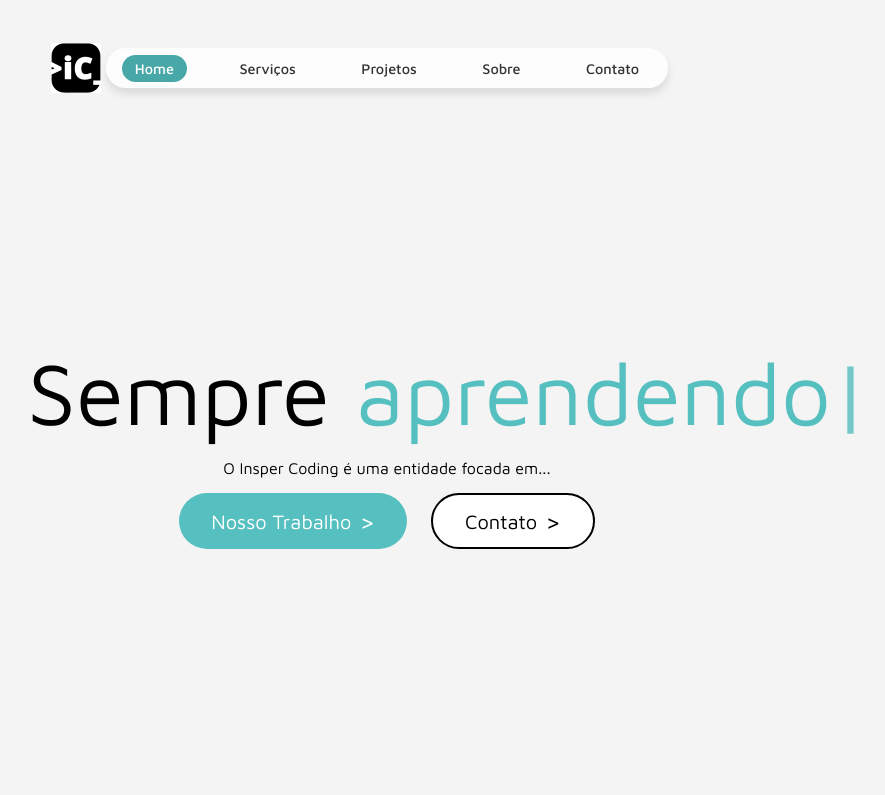
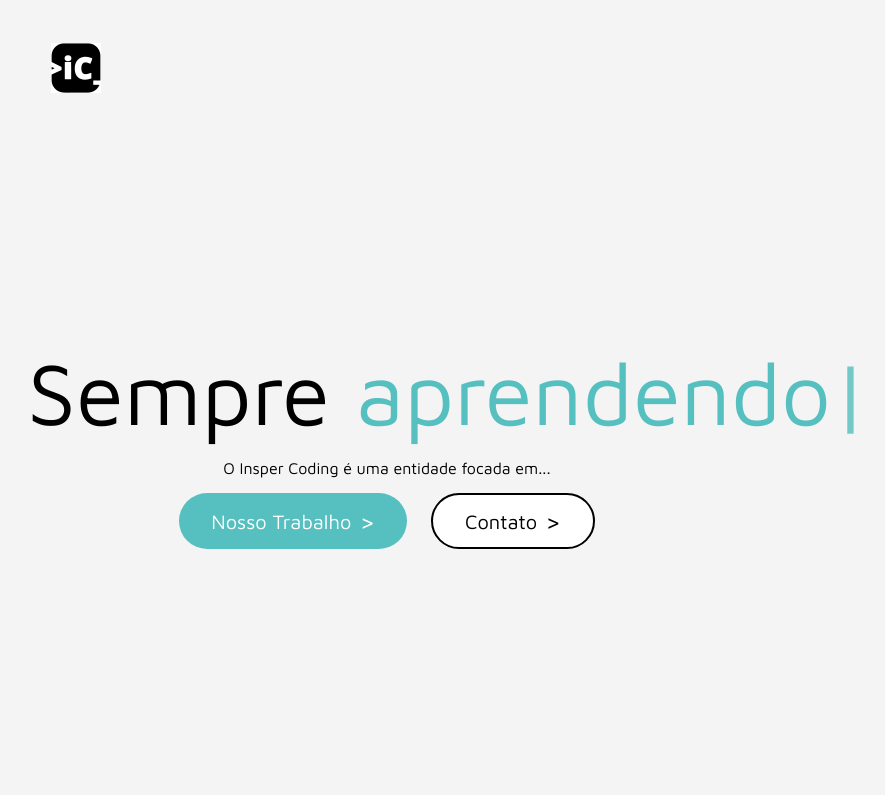
Before and after one commit to henriquetg1/ic-grupo-3-sprint-1-home-page, a React (Create React App) app in the folder home-page/: page / in a window 1280 px wide. Shown: the top 795 px of the page, without its empty margins (253-1138 px from the left). Built offline with nearby package versions, Linux system fonts and the light colour scheme.

Commit message:
style: Efeito do Header feito

```diff
--- a/home-page/src/components/Header.js
+++ b/home-page/src/components/Header.js
@@ -7,13 +7,16 @@ const Header = () => {
   const [isScrollingUp, setIsScrollingUp] = useState(true);
   const prevScrollPos = useRef(window.pageYOffset);
 
-  // Detect scroll direction for the nav bar
   useEffect(() => {
     const handleScroll = () => {
       const currentScrollPos = window.pageYOffset;
-      const isScrolledUp = prevScrollPos.current > currentScrollPos;
 
-      setIsScrollingUp(isScrolledUp);
+      if (prevScrollPos.current > currentScrollPos) {
+        setIsScrollingUp(true);  // Show navbar
+      } else {
+        setIsScrollingUp(false);  // Hide navbar
+      }
+
       prevScrollPos.current = currentScrollPos;
     };
 
@@ -31,6 +34,7 @@ const Header = () => {
   return (
     <header className="header">
       <img src={logo} alt="InsperCoding" className="logo" />
+      {/* Add class based on scroll direction */}
       <nav className={`nav ${isScrollingUp ? 'visible' : 'hidden'}`}>
         <ul className="nav-list">
           <li><a href="#" className={activeLink === 'Home' ? 'active' : ''} onClick={() => handleNavClick('Home')}>Home</a></li>
--- a/home-page/src/styles/Header.css
+++ b/home-page/src/styles/Header.css
@@ -32,11 +32,22 @@
   display: flex;
   align-items: center;
   margin: 0 auto;
-  position: relative;
+  position: fixed;
+  margin-left: 450px;
   z-index: 2;
   box-shadow: 0 6px 8px rgba(0, 0, 0, 0.1);
   font-family: 'Maven Pro', sans-serif;
+  transition: top 0.3s;
+}
 
+/* Navbar hidden state */
+.nav.hidden {
+  top: -60px; /* Move out of view */
+}
+
+/* Navbar visible state */
+.nav.visible {
+  top: 47px; /* Navbar in view */
 }
 
 /* Navigation List */
```
